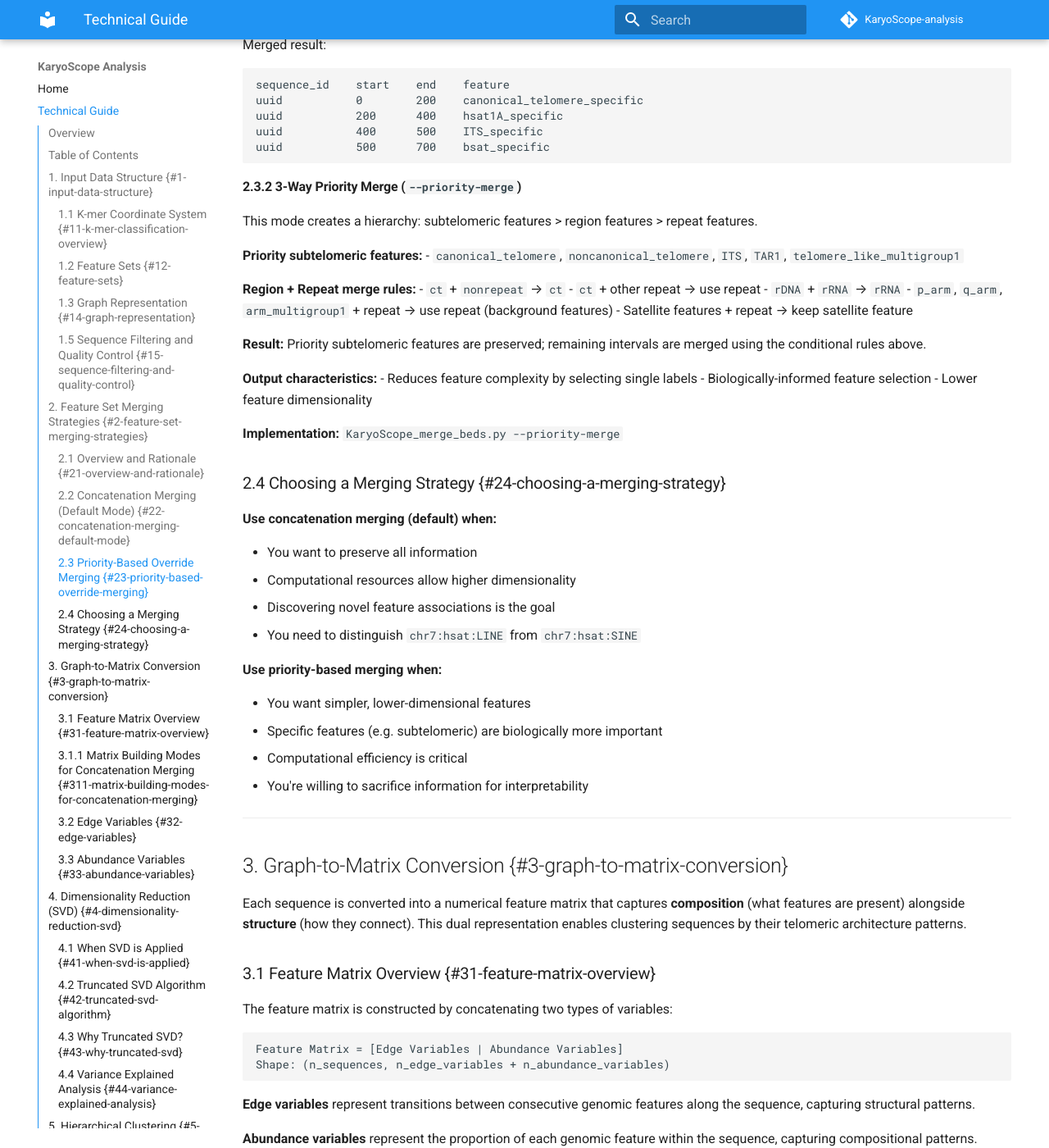
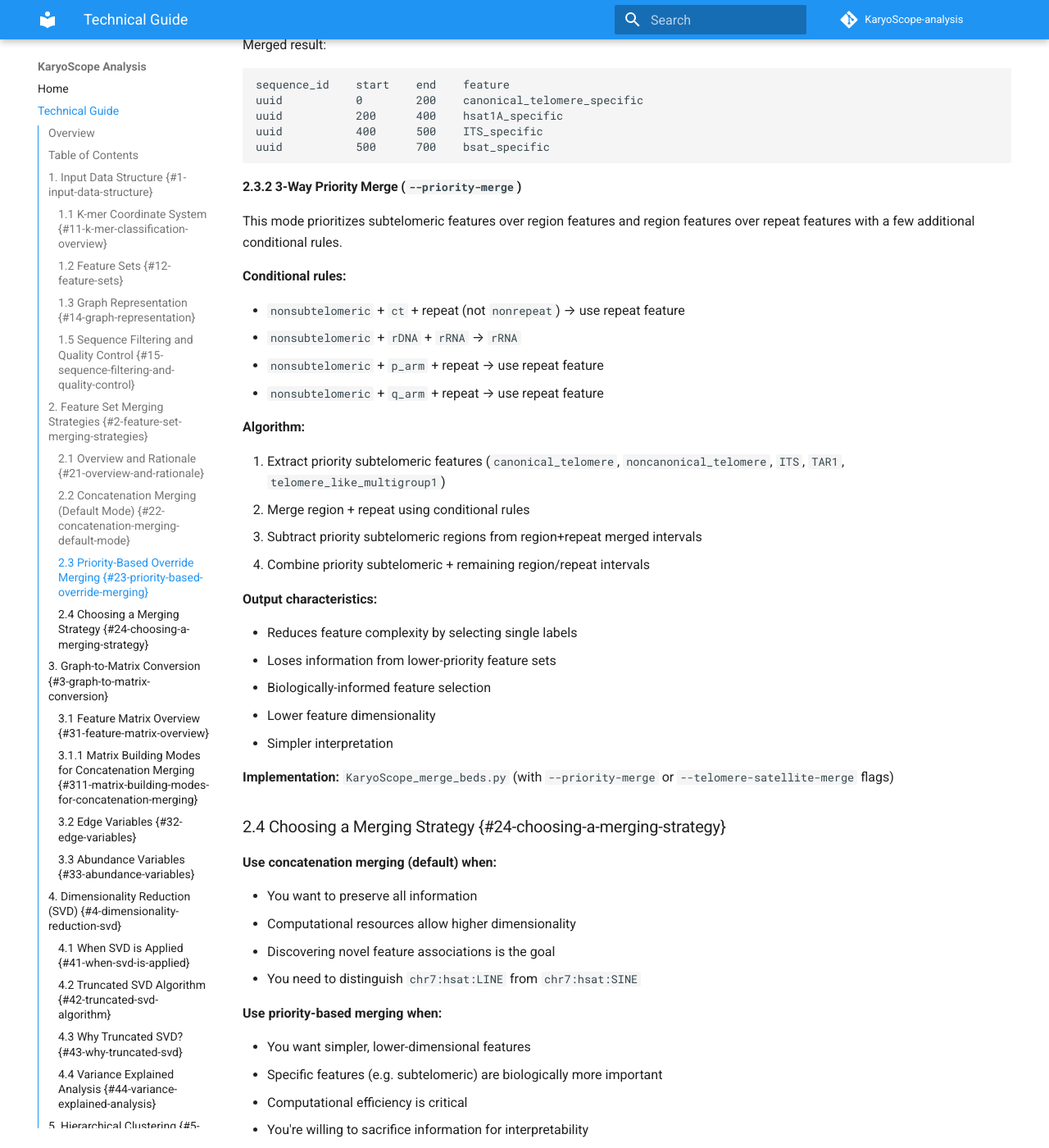
Before and after one commit to barthel-lab/KaryoScope-analysis, an MkDocs documentation site: the page built from docs/Comprehensive_Technical_Guide.md, in a window 1280 px wide and 1400 px high, scrolled down 8497 px. Shown: the whole window at 82% size. Built offline with MkDocs 1.6.1 and Material for MkDocs 9.7.7, drawn with Linux system fonts in a browser that asks for light colours; comment, search, counter and statistics services are not loaded.

Commit message:
Update priority merge rules

```diff
--- a/docs/Comprehensive_Technical_Guide.md
+++ b/docs/Comprehensive_Technical_Guide.md
@@ -325,26 +325,31 @@ uuid           500      700    bsat_specific
 
 #### 2.3.2 3-Way Priority Merge (`--priority-merge`)
 
-This mode creates a hierarchy: subtelomeric features > region features > repeat features.
+This mode prioritizes subtelomeric features over region features and region features over repeat features with a few additional conditional rules.
 
-**Priority subtelomeric features:**
-- `canonical_telomere`, `noncanonical_telomere`, `ITS`, `TAR1`, `telomere_like_multigroup1`
+**Conditional rules:**
 
-**Region + Repeat merge rules:**
-- `ct` + `nonrepeat` → `ct`
-- `ct` + other repeat → use repeat
-- `rDNA` + `rRNA` → `rRNA`
-- `p_arm`, `q_arm`, `arm_multigroup1` + repeat → use repeat (background features)
-- Satellite features + repeat → keep satellite feature
+- `nonsubtelomeric` + `ct` + repeat (not `nonrepeat`) → use repeat feature
+- `nonsubtelomeric` + `rDNA` + `rRNA` → `rRNA`
+- `nonsubtelomeric` + `p_arm` + repeat → use repeat feature
+- `nonsubtelomeric` + `q_arm` + repeat → use repeat feature
 
-**Result:** Priority subtelomeric features are preserved; remaining intervals are merged using the conditional rules above.
+**Algorithm:**
+
+1. Extract priority subtelomeric features (`canonical_telomere`, `noncanonical_telomere`, `ITS`, `TAR1`, `telomere_like_multigroup1`)
+2. Merge region + repeat using conditional rules
+3. Subtract priority subtelomeric regions from region+repeat merged intervals
+4. Combine priority subtelomeric + remaining region/repeat intervals
 
 **Output characteristics:**
+
 - Reduces feature complexity by selecting single labels
+- Loses information from lower-priority feature sets
 - Biologically-informed feature selection
 - Lower feature dimensionality
+- Simpler interpretation
 
-**Implementation:** `KaryoScope_merge_beds.py --priority-merge`
+**Implementation:** `KaryoScope_merge_beds.py` (with `--priority-merge` or `--telomere-satellite-merge` flags)
 
 ### 2.4 Choosing a Merging Strategy {#24-choosing-a-merging-strategy}
 
```
